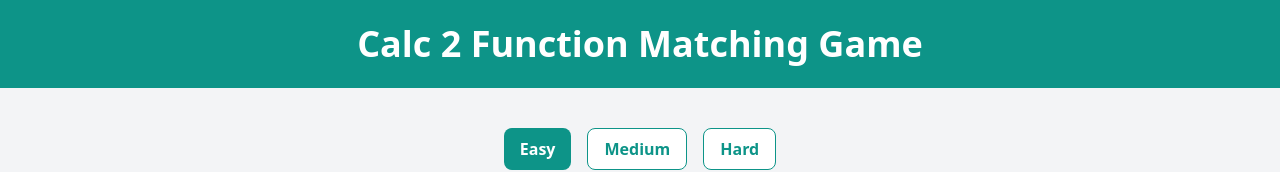
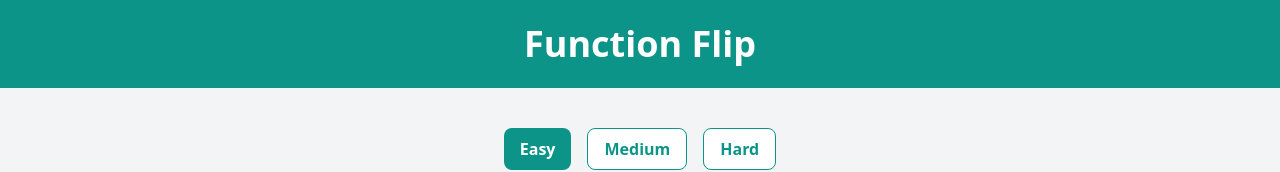
Before and after one commit to jacobkobr/calc2-card-game, a React (Vite) app: page / in a window 1280 px wide. Shown: the top 172 px of the page. Built offline with nearby package versions, Linux system fonts and the light colour scheme.

Commit message:
organization fixes

```diff
--- a/index.html
+++ b/index.html
@@ -4,7 +4,7 @@
   <meta charset="UTF-8" />
   <link rel="icon" href="/favicon.ico" />
   <meta name="viewport" content="width=device-width, initial-scale=1.0" />
-  <title>Calc 2 Card Matching Game</title>
+  <title>Function Flip</title>
 </head>
 <body>
 <div id="root"></div>
--- a/src/App.jsx
+++ b/src/App.jsx
@@ -12,7 +12,7 @@ function App() {
             {/* header section with the game title */}
             <header>
                 <h1 className="text-4xl font-bold text-center text-white">
-                    Calc 2 Function Matching Game
+                    Function Flip
                 </h1>
             </header>
 
```
